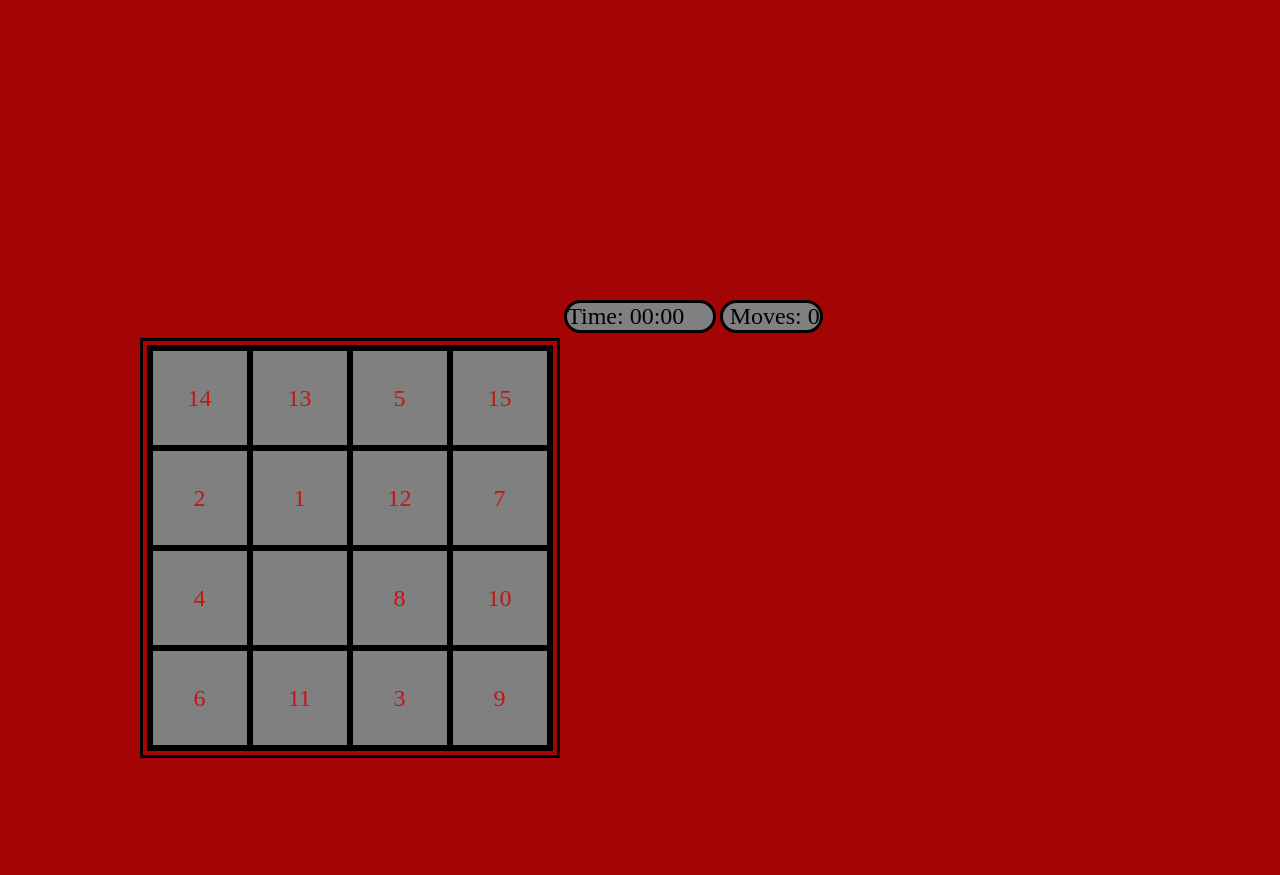
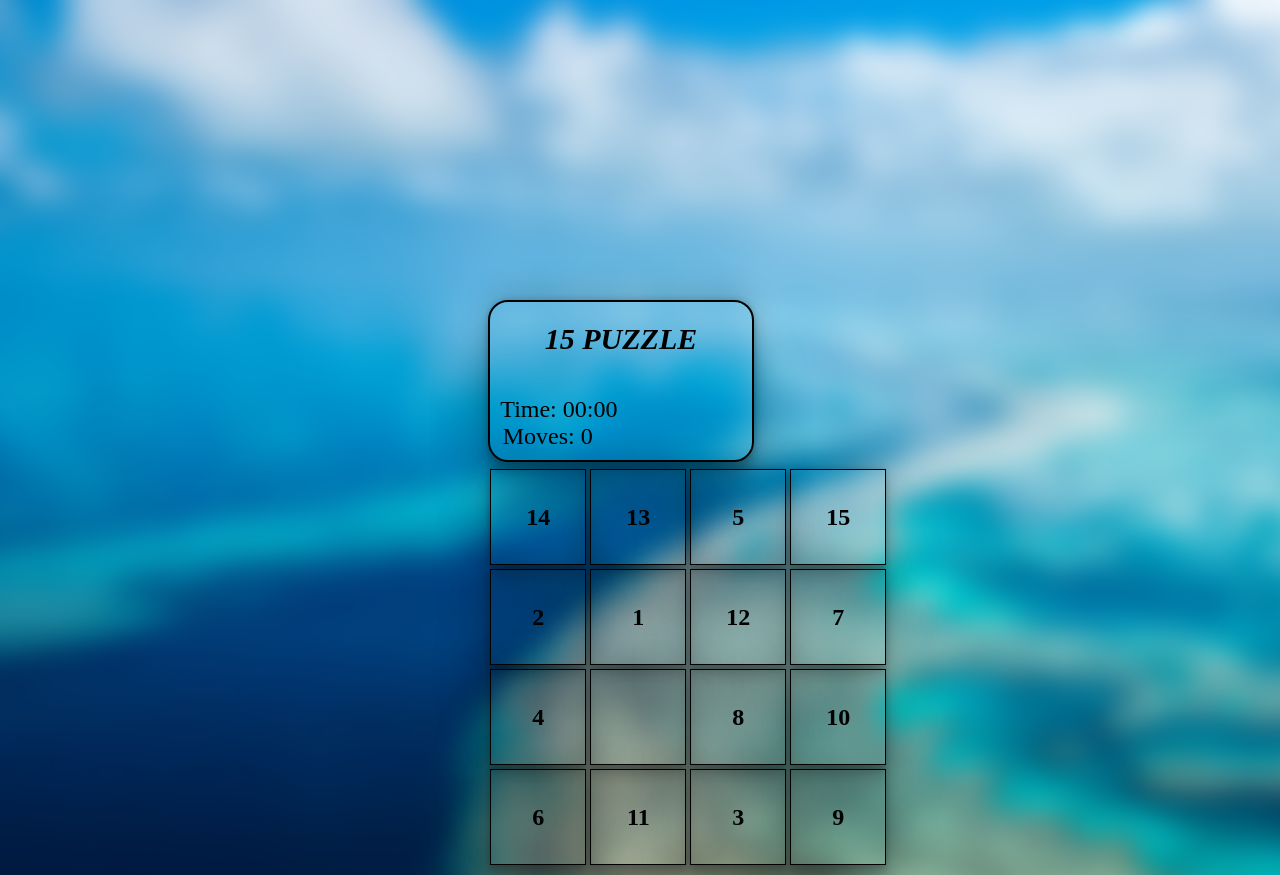
Before and after one commit to MrGaben/15puzzle, a plain HTML site: page 15puzzle/15puzzle.html in a window 1280 px wide. Before the commit the page ends 800 px from the top, so only its background shows below. Drawn offline with Linux system fonts and the light colour scheme.

Commit message:
Add files via upload

```diff
--- a/15puzzle/15puzzle-index.js
+++ b/15puzzle/15puzzle-index.js
@@ -54,6 +54,7 @@ document.addEventListener('DOMContentLoaded', function () {
             if (isSolved()) {
                 clearInterval(intervalId);
                 alert('Gratulálok sikeresen megoldotta a 15 puzzle-t!');
+
             }
         }
     }
--- a/15puzzle/15puzzle-style.css
+++ b/15puzzle/15puzzle-style.css
@@ -1,27 +1,29 @@
 #puzzle-container {
     display: grid;
     margin-top: 5px;
-    margin-left: 51px;
+    margin-left: 38%;
     margin-right: 50%;
     grid-template-columns: repeat(4, 100px);
     grid-template-rows: repeat(4, 100px);
-    color: rgb(199, 19, 19);
-    border: 10px;
-    border-color: black;
-    border-style: double;
 }
 
 .tile {
+    border: 1px solid black;
     display: flex;
     align-items: center;
     justify-content: center;
     font-size: 24px;
     cursor: pointer;
-    background-color: gray;
-    border: 3px;
-    border-color: black;
-    border-style: solid;
+    font-weight: bold;
+    transition: transform 0.3s ease;
+    box-shadow: rgba(0, 0, 0, 0.25) 0px 54px 55px, rgba(0, 0, 0, 0.12) 0px -12px 30px, rgba(0, 0, 0, 0.12) 0px 4px 6px, rgba(0, 0, 0, 0.17) 0px 12px 13px, rgba(0, 0, 0, 0.09) 0px -3px 5px;
+    margin: 2px;
 }
+.tile:hover {
+    background-color: rgb(223, 225, 227);
+    opacity: 30%;
+}
+
 
 #stopwatch {
     display: inline-block;
@@ -36,19 +38,6 @@
     border-radius: 20px;
 }
 
-#moves{
-    display: inline-block;
-    margin: auto;
-    width: 200px;
-    margin-top: 10px;
-    font-size: 24px;
-    margin-left: 48%;
-    margin-right: 50%;
-    text-align: center;
-    border: 3px solid black;
-    border-radius: 20px;
-
-}
 
 #parent {
     border: 1px ;
@@ -57,30 +46,30 @@
   #wrapper {
     border: 1px  ;
     margin-top: 300px;
-    margin-left: 44%;
+    margin-left: 38%;
+    border: solid;
+    margin-right: 41%;
+    padding: 10px;
+    border-radius: 20px;
+    border: 2px solid black;
+    box-shadow: rgba(0, 0, 0, 0.25) 0px 54px 55px, rgba(0, 0, 0, 0.12) 0px -12px 30px, rgba(0, 0, 0, 0.12) 0px 4px 6px, rgba(0, 0, 0, 0.17) 0px 12px 13px, rgba(0, 0, 0, 0.09) 0px -3px 5px;
+}
 
-}
+
+
 #div1 {
     display: inline-block;
-    border: 3px solid black;
     border-radius: 20px;
     font-size: 24px;
-    padding-right: 4%;
-    background-color: grey;
+    padding-right: 30%;
 }
 #div2 {
     display: inline-block;
     border: 1px  ;
     padding-left: 1%;
     font-size: 24px;
-    background-color: grey;
-    border: 3px solid black;
-    border-radius: 20px;
 }
+
 body {
-    background-color: rgb(163, 4, 4);
+    background-image: url("image.png");
 }
-#border{
-    display: grid;
-    place-items: center;
-}
--- a/15puzzle/15puzzle.html
+++ b/15puzzle/15puzzle.html
@@ -7,13 +7,14 @@
     <link rel="stylesheet" href="15puzzle-style.css">
 </head>
 <body>
+
     <div id="wrapper">
+        <p style="text-align: center; font-size: 30px; margin-top: 10px; margin-bottom: 40px; font-style: italic; font-weight: bold;">15 PUZZLE</p>
         <div id="div1">Time: 00:00</div>
         <div id="div2">Moves: 0</div>
     </div>
-    <div id="border">
+
     <div id="puzzle-container"></div>
     <script src="15puzzle-index.js"></script>
-    </div>
 </body>
 </html>
```
Also changed, not shown: 15puzzle/image.png (added).
